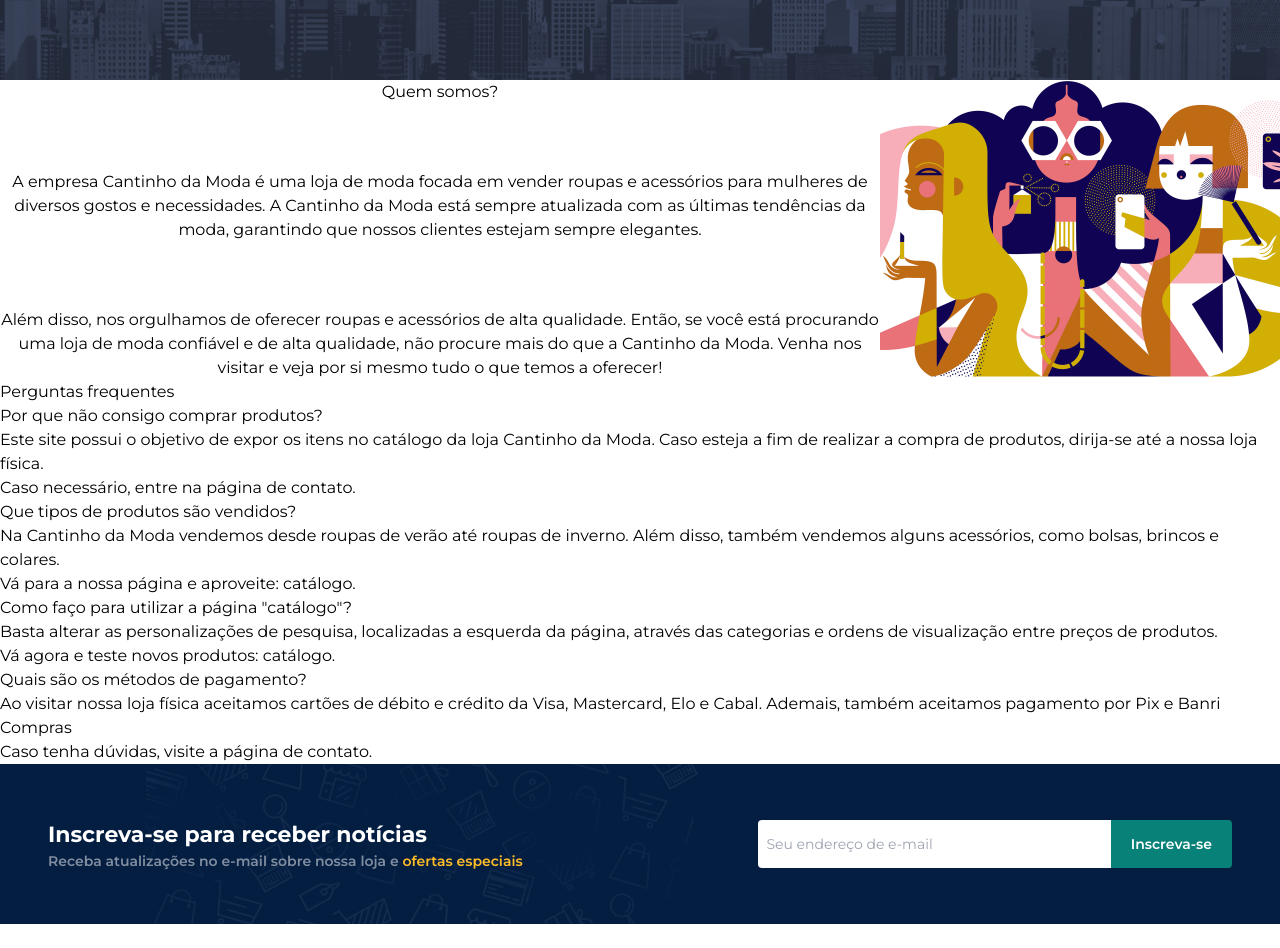
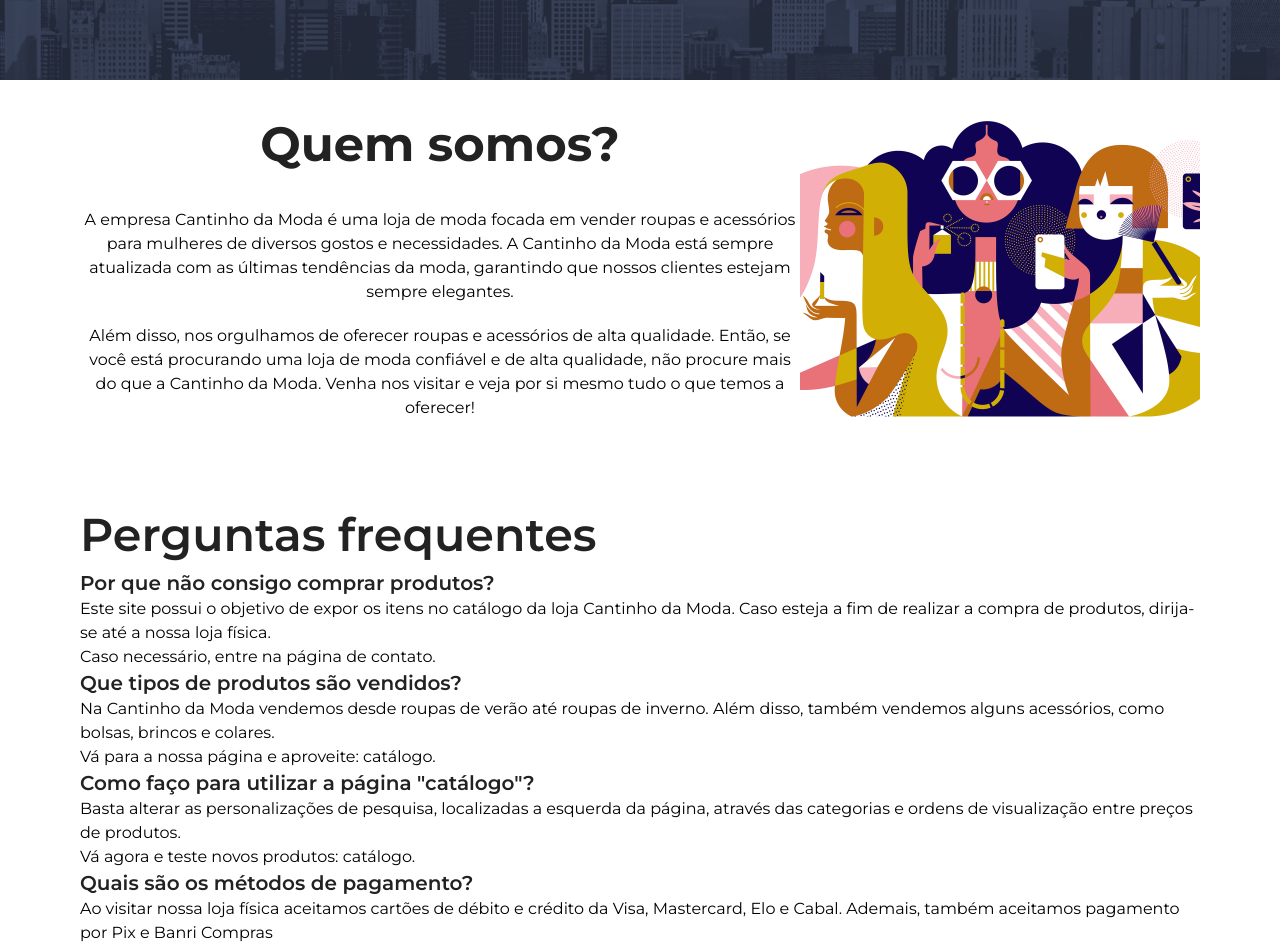
Before and after one commit to Bruno-RW/cantinho-moda-front, a Next.js app: page /about in a window 1280 px wide. Shown: the part 360-1308 px from the top of the page. Built offline with nearby package versions, Linux system fonts and the light colour scheme.

Commit message:
Added commonly used styles

```diff
--- a/app/globals.scss
+++ b/app/globals.scss
@@ -1,28 +1,32 @@
 @tailwind base;
 @tailwind components;
 @tailwind utilities;
-
-/* :root {
-  --fontcolor: 0, 0, 0;
-  --background: 214, 219, 220;
-}
-
-@media (prefers-color-scheme: dark) {
-  :root {
-    --fontcolor: 255, 255, 255;
-    --background: 0, 0, 0;
-  }
-}
-
-body {
-  color: rgb(var(--fontcolor));
-  background: rgb(var(--background));
-} */
 
 body {
   width: 100%;
 }
 
+
+// --- Basic Style --- //
+h1 {
+  @apply text-5xl font-bold text-[#222] mb-5;
+}
+h2 {
+  @apply text-[46px] font-semibold text-[#222];
+}
+h3 {
+  @apply text-xl font-semibold text-[#222];
+}
+
+.section-p1 {
+  @apply px-5 sm:px-10 lg:px-20 py-10;
+}
+.section-m1 {
+  @apply my-10;
+}
+
+
+// --- TW Doesnt Cover --- //
 header {
   box-shadow: 0 5px 15px rgba(0, 0, 0, 0.06);
 }
@@ -31,8 +35,14 @@
   box-shadow: 0 40px 60px rgba(0, 0, 0, .1);
 }
 
-footer {
-  #jornal {
-    background-position: 20% 30%;
+#jornal {
+  background-position: 20% 30%;
+}
+
+.question-box {
+  box-shadow: 10px 10px 20px rgba(0, 0, 0, .14);
+
+  &:hover {
+    box-shadow: 10px 10px 30px rgba(0, 0, 0, .22);
   }
 }
```
